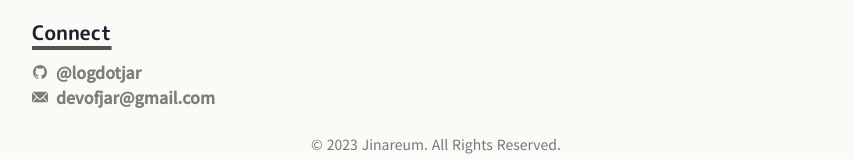
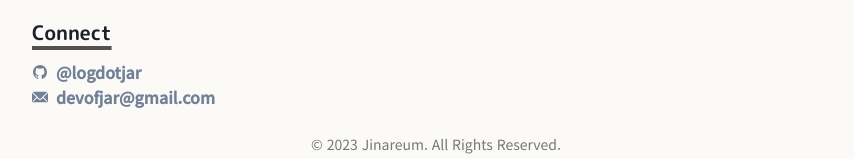
Before and after one commit to logdotjar/new-portfolio, a Next.js app: page / in a window 1280 px wide. Shown: the part 889-1048 px from the top of the page, without its empty margins (204-1058 px from the left). Built offline with nearby package versions, Linux system fonts and the light colour scheme.

Commit message:
feat: 클릭시 이메일 주소 복사되는 버튼 컴포넌트 생성

```diff
--- /dev/null
+++ b/components/mainEmailCopy.js
@@ -0,0 +1,45 @@
+import React from "react";
+import { Button } from '@chakra-ui/react'
+import { EmailIcon } from '@chakra-ui/icons'
+
+const EmailCopy = () => {
+    const doCopy = text => {
+        // 1. 브라우저가 copy 지원 안될 경우
+        if (!document.queryCommandSupported("copy")) {
+            return alert("복사하기가 지원되지 않는 브라우저입니다.");
+        }
+
+        // 2. 복사할 텍스트 넣을 태그 만들기
+        const textarea = document.createElement("textarea");
+        textarea.value = text;
+        textarea.style.top = 0;
+        textarea.style.left = 0;
+        textarea.style.position = "fixed";
+
+        // 3. 생성
+        document.body.appendChild(textarea);
+        // focus() -> 사파리 브라우저 서포팅
+        textarea.focus();
+        // select() -> 사용자가 입력한 내용을 영역을 설정할 때 필요
+        textarea.select();
+        // 4. 브라우저 copy 실행
+        document.execCommand("copy");
+        // 5. 2번 생성 제거하기
+        document.body.removeChild(textarea);
+        alert("이메일이 복사되었습니다.");
+    };
+
+    return (
+        <Button
+            variant="link"
+            minW="0"
+            colorScheme="gray"
+            leftIcon={<EmailIcon />}
+            onClick={() => doCopy("devofjar@gmail.com")}
+        >
+            devofjar@gmail.com
+        </Button>
+    );
+}
+
+export default EmailCopy;
--- a/pages/index.js
+++ b/pages/index.js
@@ -10,15 +10,16 @@ import {
   useColorModeValue,
   chakra
 } from '@chakra-ui/react'
-import { ChevronRightIcon , EmailIcon } from '@chakra-ui/icons'
+import { ChevronRightIcon } from '@chakra-ui/icons'
 import Paragraph from '../components/paragraph'
 import { BioSection, BioYear , BioRole } from '../components/bio'
 import Skills from '../components/skills'
 import Layout from '../components/layouts/article'
 import Section from '../components/section'
 import { IoLogoGithub } from 'react-icons/io5'
+import GithubCalendar from '../components/github'
+import EmailCopy from '../components/mainEmailCopy'
 import Image from 'next/image'
-import GithubCalendar from '../components/github'
 
 const ProfileImage = chakra(Image, {
   shouldForwardProp: prop => ['width', 'height', 'src', 'alt'].includes(prop)
@@ -143,7 +144,7 @@ const Home = () => (
             <Link href="https://github.com/logdotjar" target="_blank">
               <Button
                 variant="link"
-                color="#7d7d7c"
+                colorScheme="gray"
                 leftIcon={<IoLogoGithub />}
               >
                 @logdotjar
@@ -151,18 +152,9 @@ const Home = () => (
             </Link>
           </ListItem>
           <ListItem>
-            <Button
-                variant="link"
-                color="#7d7d7c"
-                minW="0"
-                leftIcon={<EmailIcon />}
-            >
-              devofjar@gmail.com
-            </Button>
+            <EmailCopy/>
           </ListItem>
-
         </List>
-
       </Section>
     </Container>
   </Layout>
```
